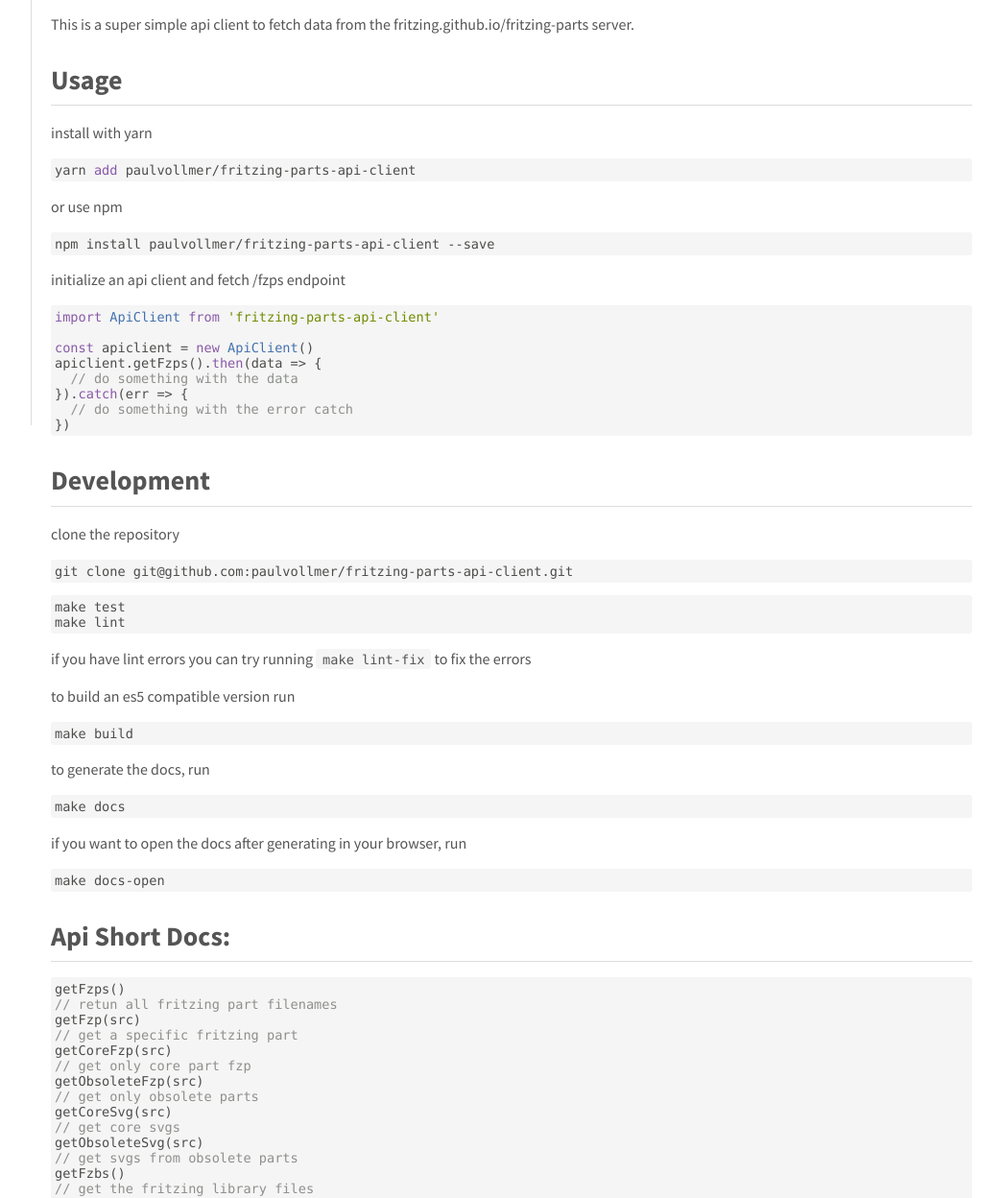
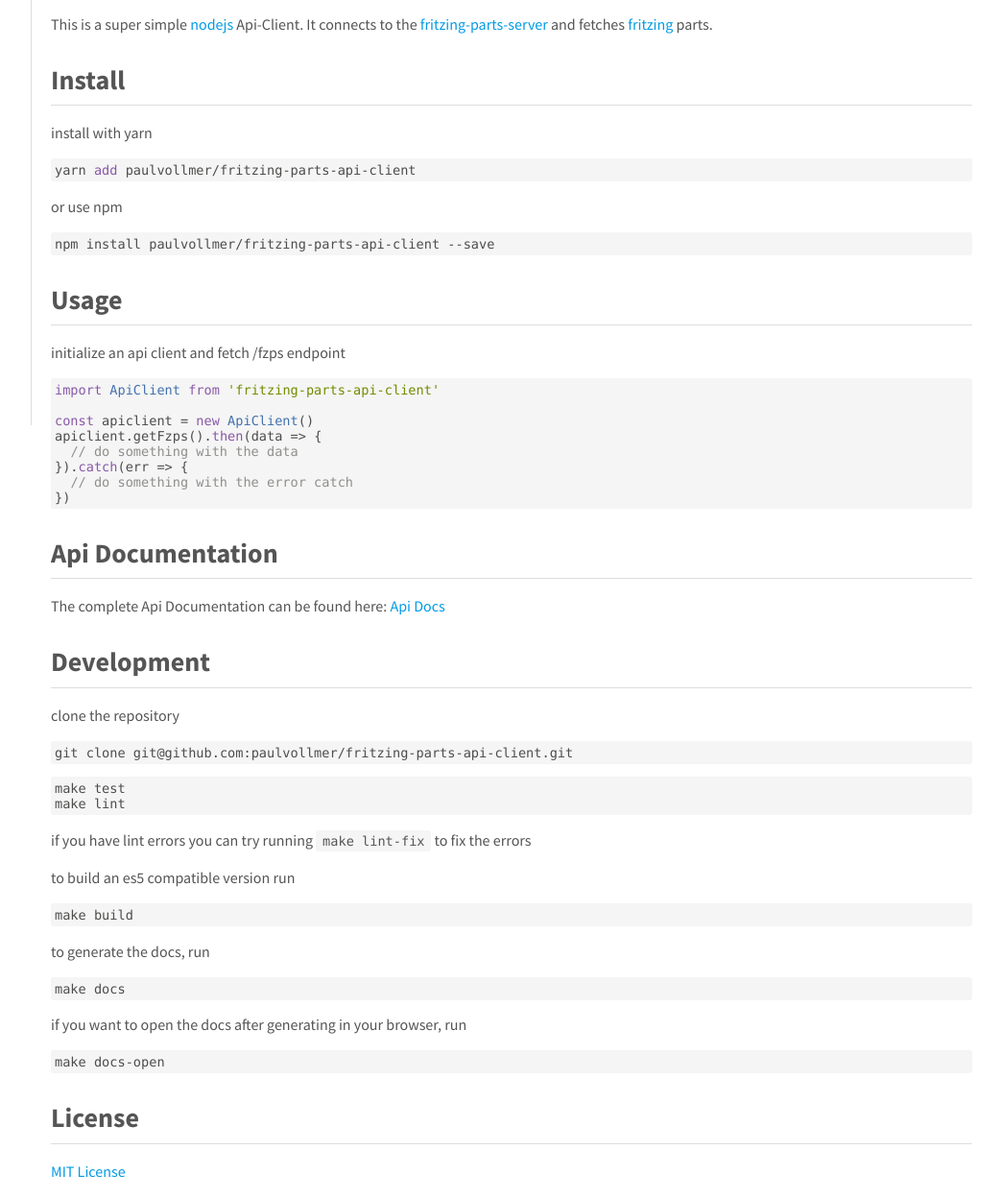
Before and after one commit to fritzing/fritzing-parts-api-client-js, a website: page docs/index.html in a window 1280 px wide. Shown: the part 373-1621 px from the top of the page at 96% size, without its empty margins (217-1261 px from the left). Drawn offline with Linux system fonts and the light colour scheme.

Commit message:
Updated docs artifact

```diff
--- a/docs/index.html
+++ b/docs/index.html
@@ -34,14 +34,14 @@
 </div>
 </nav>
 
-<div class="content" data-ice="content"><div data-ice="index" class="github-markdown"><h1 id="fritzing-parts-api-client--a-href--https---paulvollmer-net-fritzing-parts-api-client----img-src--https---paulvollmer-net-fritzing-parts-api-client-badge-svg--alt------a-">fritzing-parts-api-client <a href="https://paulvollmer.net/fritzing-parts-api-client/"><img src="https://paulvollmer.net/fritzing-parts-api-client/badge.svg" alt=""></a></h1><p>This is a super simple api client to fetch data from the fritzing.github.io/fritzing-parts server.</p>
-<h2 id="usage">Usage</h2><p>install with yarn</p>
+<div class="content" data-ice="content"><div data-ice="index" class="github-markdown"><h1 id="fritzing-parts-api-client--a-href--https---paulvollmer-net-fritzing-parts-api-client----img-src--https---paulvollmer-net-fritzing-parts-api-client-badge-svg--alt------a-">fritzing-parts-api-client <a href="https://paulvollmer.net/fritzing-parts-api-client/"><img src="https://paulvollmer.net/fritzing-parts-api-client/badge.svg" alt=""></a></h1><p>This is a super simple <a href="https://nodejs.org">nodejs</a> Api-Client. It connects to the <a href="fritzing.github.io/fritzing-parts">fritzing-parts-server</a> and fetches <a href="http://fritzing.org/home/">fritzing</a> parts.  </p>
+<h2 id="install">Install</h2><p>install with yarn</p>
 <pre><code class="lang-sh"><code class="source-code prettyprint">yarn add paulvollmer/fritzing-parts-api-client</code>
 </code></pre>
 <p>or use npm</p>
 <pre><code class="lang-sh"><code class="source-code prettyprint">npm install paulvollmer/fritzing-parts-api-client --save</code>
 </code></pre>
-<p>initialize an api client and fetch /fzps endpoint</p>
+<h2 id="usage">Usage</h2><p>initialize an api client and fetch /fzps endpoint</p>
 <pre><code class="lang-javascript"><code class="source-code prettyprint">import ApiClient from &apos;fritzing-parts-api-client&apos;
 
 const apiclient = new ApiClient()
@@ -51,6 +51,8 @@
   // do something with the error catch
 })</code>
 </code></pre>
+<h2 id="api-documentation">Api Documentation</h2><p>The complete Api Documentation can be found here:
+<a href="https://paulvollmer.net/fritzing-parts-api-client/class/src/index.js~ApiClient.html">Api Docs</a></p>
 <h2 id="development">Development</h2><p>clone the repository</p>
 <pre><code class="lang-sh"><code class="source-code prettyprint">git clone git@github.com:paulvollmer/fritzing-parts-api-client.git</code>
 </code></pre>
@@ -61,28 +63,13 @@
 <p>to build an es5 compatible version run</p>
 <pre><code class="lang-sh"><code class="source-code prettyprint">make build</code>
 </code></pre>
-
 <p>to generate the docs, run</p>
 <pre><code class="lang-sh"><code class="source-code prettyprint">make docs</code>
 </code></pre>
 <p>if you want to open the docs after generating in your browser, run</p>
 <pre><code class="lang-sh"><code class="source-code prettyprint">make docs-open</code>
 </code></pre>
-<h2 id="api-short-docs-">Api Short Docs:</h2><pre><code><code class="source-code prettyprint">getFzps()
-// retun all fritzing part filenames
-getFzp(src)
-// get a specific fritzing part
-getCoreFzp(src)
-// get only core part fzp
-getObsoleteFzp(src)
-// get only obsolete parts
-getCoreSvg(src)
-// get core svgs
-getObsoleteSvg(src)
-// get svgs from obsolete parts
-getFzbs()
-// get the fritzing library files</code>
-</code></pre><h2 id="license">License</h2><p><a href="LICENSE">MIT License</a></p>
+<h2 id="license">License</h2><p><a href="LICENSE">MIT License</a></p>
 </div>
 </div>
 
```
Also changed, not shown: docs/index.json (+5 -5 lines), docs/source.html (+1 -1 lines).
